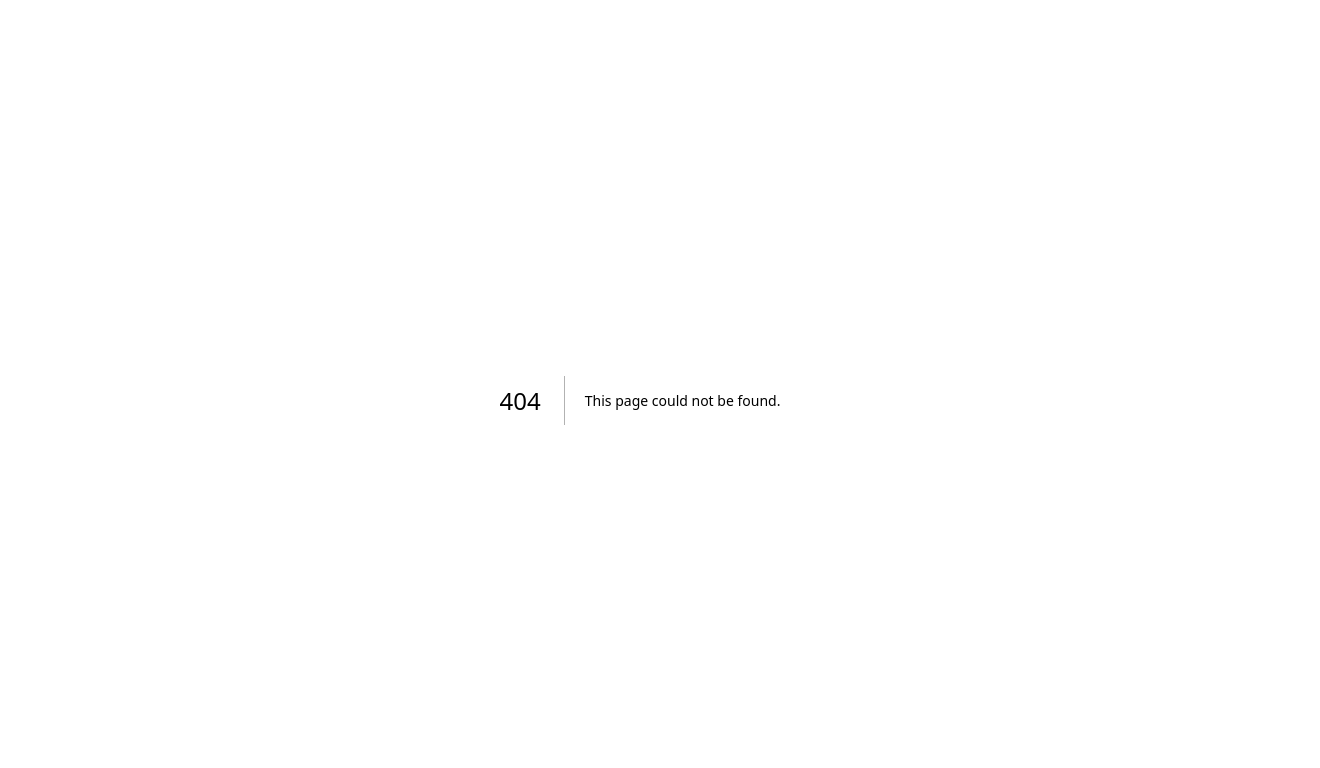
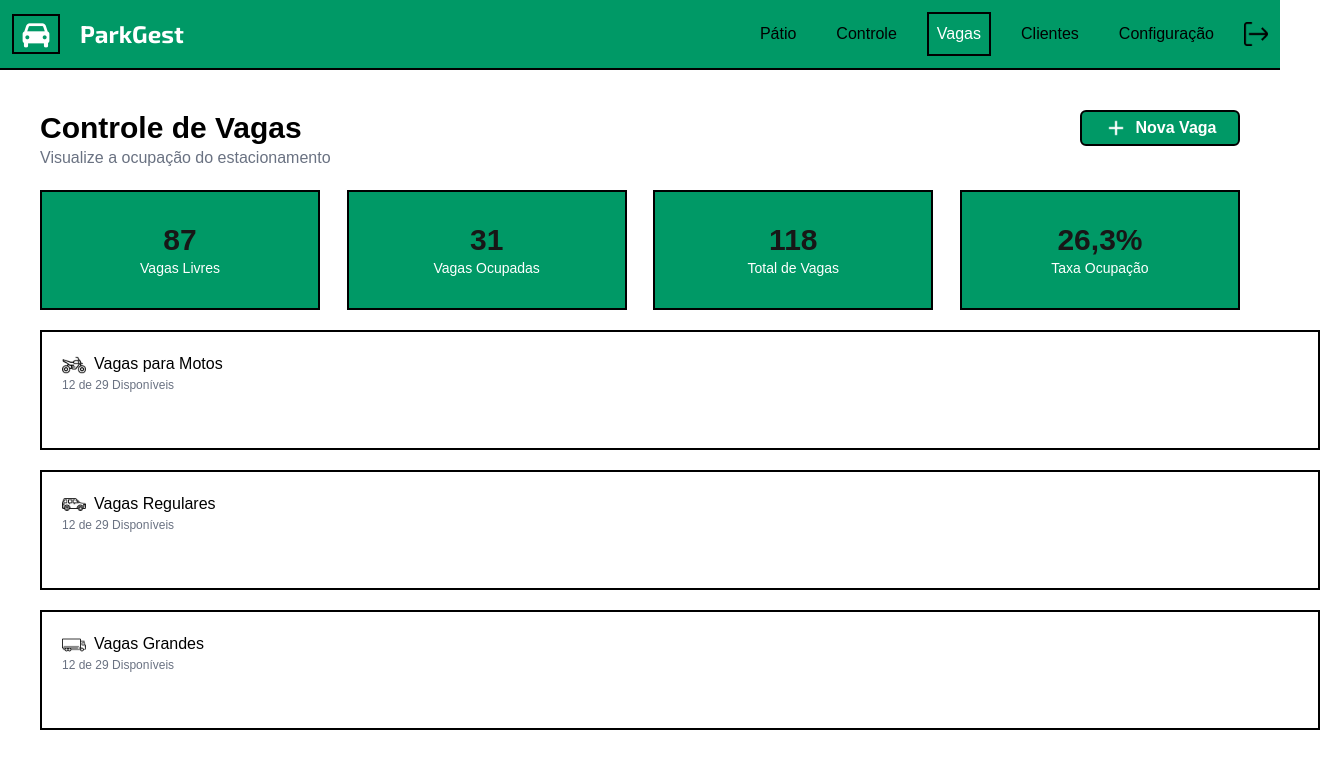
Before and after one commit to AndreNobree/ParkGest-front, a Next.js app: page /vagas in a window 1280 px wide. Before the commit this address had no page. Shown: the top 768 px of the page, 1320 px wide, since content can reach past the window. Built offline with nearby package versions, Linux system fonts and the light colour scheme.

Commit message:
criação da tela de vagas

```diff
--- a/app/controle/page.tsx
+++ b/app/controle/page.tsx
@@ -2,16 +2,16 @@
 
 import Header from '../../componets/header';
 
-export default function Register() {
+export default function Controle() {
     return (
         <div className='w-full min-h-screen bg-white'>
             <Header />
-            <div className='w-full max-h-130 mt-15'>
+            <div className='w-full max-h-130 mt-10'>
                 <div className="w-7xl pl-10">
                     <h1 className="text-3xl font-bold text-left text-black">Controle de Entrada</h1>
                     <p className='text-gray-500'>Registe a entrada de veículos</p>
                 </div>
-                <div className='pl-10 pr-10 w-full flex justify-between items-center'>
+                <div className='mt-5 pl-10 pr-10 w-full flex justify-between items-center'>
                     <div className='w-130 border-2 border-black'>
                         <form className='p-5'>
                             <div className='mb-5'>
@@ -27,6 +27,10 @@ export default function Register() {
                                     <option value='caminhonet'>Carro Grande</option>
                                     <option value='caminhao'>Caminhão</option>
                                 </select>
+                            </div>
+                            <div className='mb-5'>
+                                <label className='block text-black font-bold mb-2'>Vaga (opcional)</label>
+                                <input type='text' className='w-full p-2 border-2 border-gray-300 text-black' />
                             </div>
                             <div className='mb-5'>
                                 <label className='block text-black font-bold mb-2'>Cliente (opcional)</label>
--- a/app/home/page.tsx
+++ b/app/home/page.tsx
@@ -2,7 +2,7 @@
 
 import Header from '../../componets/header';
 
-export default function Register() {
+export default function Home() {
     return (
         <div className='w-full min-h-screen bg-white'>
             <Header />
--- /dev/null
+++ b/app/vagas/page.tsx
@@ -0,0 +1,72 @@
+"use client";
+
+import Header from '../../componets/header';
+
+export default function Vagas() {
+    return (
+        <div className='w-full min-h-screen bg-white'>
+            <Header />
+            <div className='w-full mt-10 flex justify-between'>
+                <div className="w-7xl pl-10">
+                    <h1 className="text-3xl font-bold text-left text-black">Controle de Vagas</h1>
+                    <p className='text-gray-500'>Visualize a ocupação do estacionamento</p>
+                </div>
+                <div>
+                    <button className='w-40 p-1 mr-10 border-2 border-black rounded-md flex items-center justify-center bg-emerald-600 text-white font-bold cursor-pointer hover:bg-emerald-700'>
+                        <img src="/mais.png" className='w-6 h-6 mr-2'></img>
+                        Nova Vaga
+                    </button>
+                </div>
+            </div>
+
+            <div className='w-full mt-5 flex justify-between align-center px-10 gap-5'>
+                <div className='w-70 h-30 border-2 border-black  bg-emerald-600 flex flex-col justify-center items-center'>
+                    <p className='font-bold text-3xl'>87</p>
+                    <p className='text-white text-sm'>Vagas Livres</p>
+                </div>
+                <div className='w-70 h-30 border-2 border-black  bg-emerald-600 flex flex-col justify-center items-center'>
+                    <p className='font-bold text-3xl'>31</p>
+                    <p className='text-white text-sm'>Vagas Ocupadas</p>
+                </div>
+                <div className='w-70 h-30 border-2 border-black  bg-emerald-600 flex flex-col justify-center items-center'>
+                    <p className='font-bold text-3xl'>118</p>
+                    <p className='text-white text-sm'>Total de Vagas</p>
+                </div>
+                <div className='w-70 h-30 border-2 border-black bg-emerald-600 flex flex-col justify-center items-center'>
+                    <p className='font-bold text-3xl'>26,3%</p>
+                    <p className='text-white text-sm'>Taxa Ocupação</p>
+                </div>
+            </div>
+            <div className='w-full mt-5 px-10 gap-5'>
+                <div className='w-7xl h-30 max-h-100 border-2 border-black overflow-auto'>
+                    <div className='pt-5 pl-5 flex flex-col'>
+                        <p className='text-md text-black'>
+                            <img src='/moto.png' alt='moto Icon' className='w-6 h-6 mr-2 inline-block' />
+                            Vagas para Motos
+                        </p>
+                        <p className='text-gray-500 text-xs'>12 de 29 Disponíveis</p>
+                    </div>
+                </div>
+                <div className='w-7xl h-30 max-h-100 border-2 border-black mt-5 overflow-auto'>
+                    <div className='flex pt-5 pl-5 flex-col'>
+                        <p className='text-md text-black'>
+                            <img src='/suv.png' alt='moto Icon' className='w-6 h-6 mr-2 inline-block' />
+                            Vagas Regulares
+                        </p>
+                        <p className='text-gray-500 text-xs'>12 de 29 Disponíveis</p>
+                    </div>
+                </div>
+                <div className='w-7xl h-30 max-h-100 border-2 border-black mt-5 overflow-auto'>
+                    <div className='flex pt-5 pl-5 flex-col'>
+                        <p className='text-md text-black'>
+                            <img src='/caminhao.png' alt='moto Icon' className='w-6 h-6 mr-2 inline-block' />
+                            Vagas Grandes
+                        </p>
+                        <p className='text-gray-500 text-xs'>12 de 29 Disponíveis</p>
+                    </div>
+                </div>
+            </div>
+
+        </div>
+    );
+}
--- a/componets/header/index.tsx
+++ b/componets/header/index.tsx
@@ -12,6 +12,7 @@ export default function Header() {
 
   const isEstacionamento = pathname === "/home";
   const isControle = pathname === "/controle";
+  const isVagas = pathname === "/vagas";
 
   const active =
     "p-2 bg-emerald-600 border-2 border-black mr-5 text-white font-medium";
@@ -48,12 +49,13 @@ export default function Header() {
           />
         </Link>
 
-
-        <input
-          type="button"
-          value="Vagas"
-          className={inactive}
-        />
+        <Link href="/vagas">
+          <input
+            type="button"
+            value="Vagas"
+            className={isVagas ? active : inactive}
+          />
+        </Link>
 
         <input
           type="button"
```
Also changed, not shown: public/mais.png (added).
